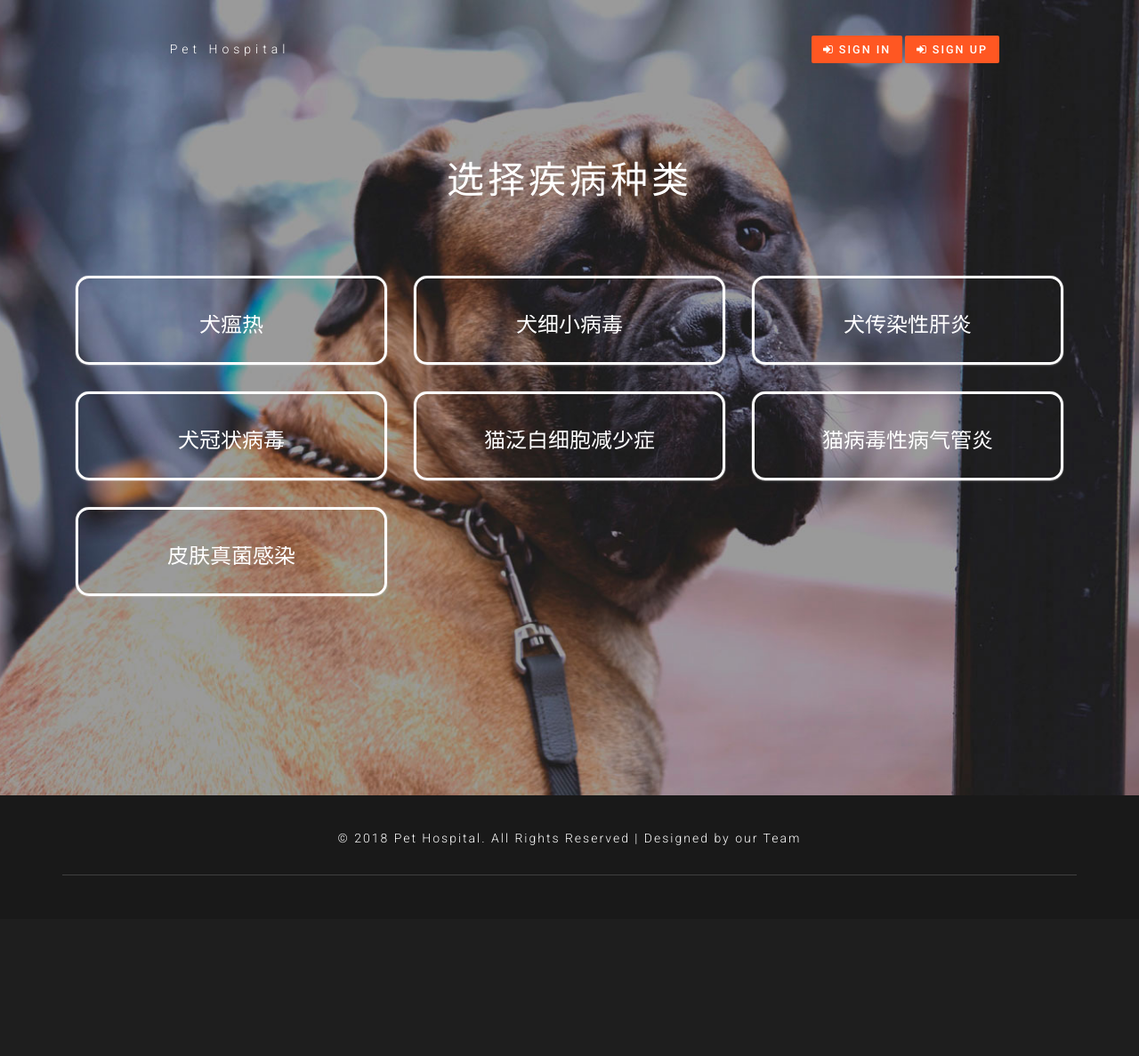
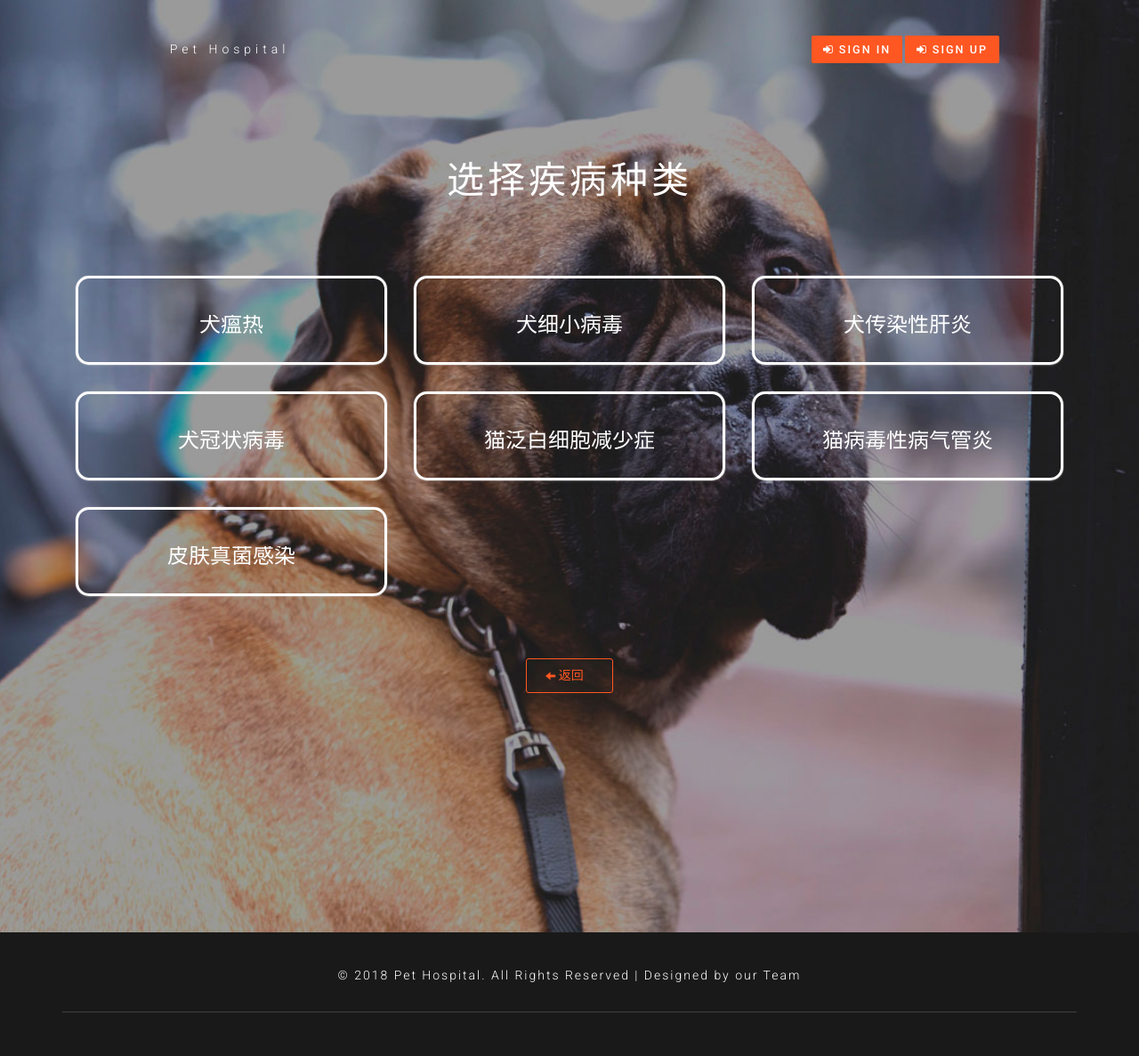
Before and after one commit to srewac/PetHospital, a Django app: a page that uses templates/Disease/subdisease.html in a window 1280 px wide. Shown: the whole page at 89% size. Before the commit the page ends 984 px from the top, so only its background shows below. Run offline with Django 3.2, Linux system fonts and the light colour scheme; data comes from the database, SQL or seed files in the repository; some libraries are stand-ins or nearby versions; some web fonts are replaced.

Commit message:
fix bug  return button

```diff
--- a/templates/Disease/subdisease.html
+++ b/templates/Disease/subdisease.html
@@ -68,16 +68,23 @@
                 {% for idx in subdisease %}
                     <div class="col-md-4">
                         <a href="">
-                        <div class="subdisease-grid">
+                            <div class="subdisease-grid">
 
-                            <h3 class="subdisease-grid-h" >{{ idx.name }}</h3>
+                                <h3 class="subdisease-grid-h">{{ idx.name }}</h3>
 
-                        </div>
+                            </div>
                         </a>
                     </div>
                 {% endfor %}
 
                 <div class="clearfix"></div>
+                <div align="center">
+                    <a href="{% url 'Test:test' %}" class="button button-isi"
+                       style="margin-bottom: 45px;margin-top: 70px;">
+                        <i class="icon glyphicon glyphicon-arrow-left"></i>
+                        <span>返回</span>
+                    </a>
+                </div>
             </div>
 
         </div>
```
Also changed, not shown: templates/Disease/disease.html (+7 -0 lines), templates/Test/select_disease.html (+2 -1 lines), templates/Test/select_paper.html (+3 -2 lines), templates/Test/test.html (+2 -1 lines).
